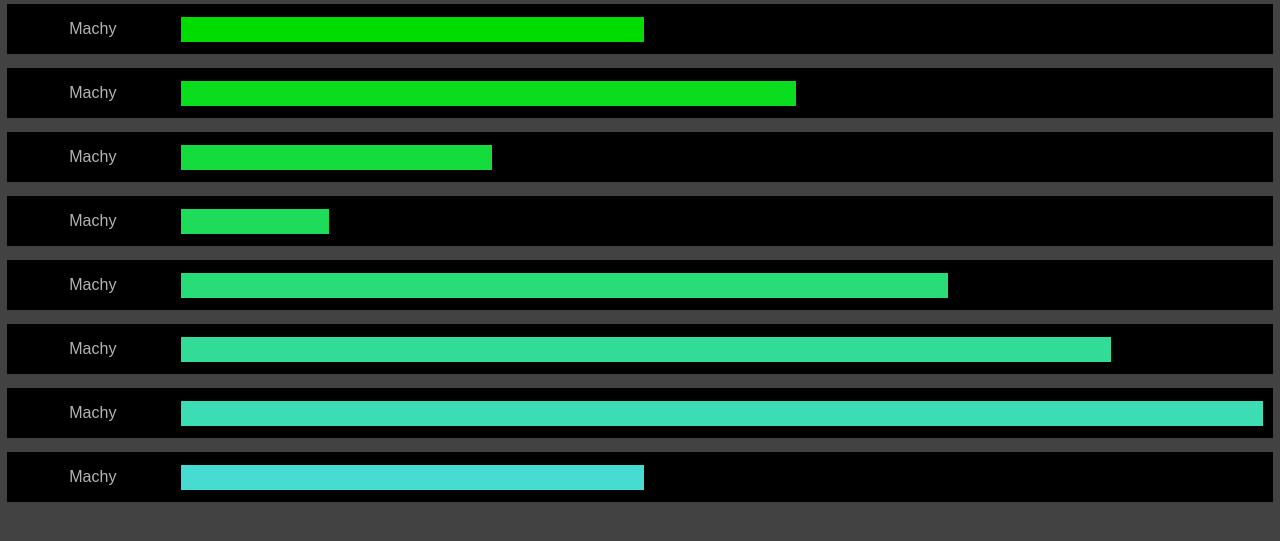
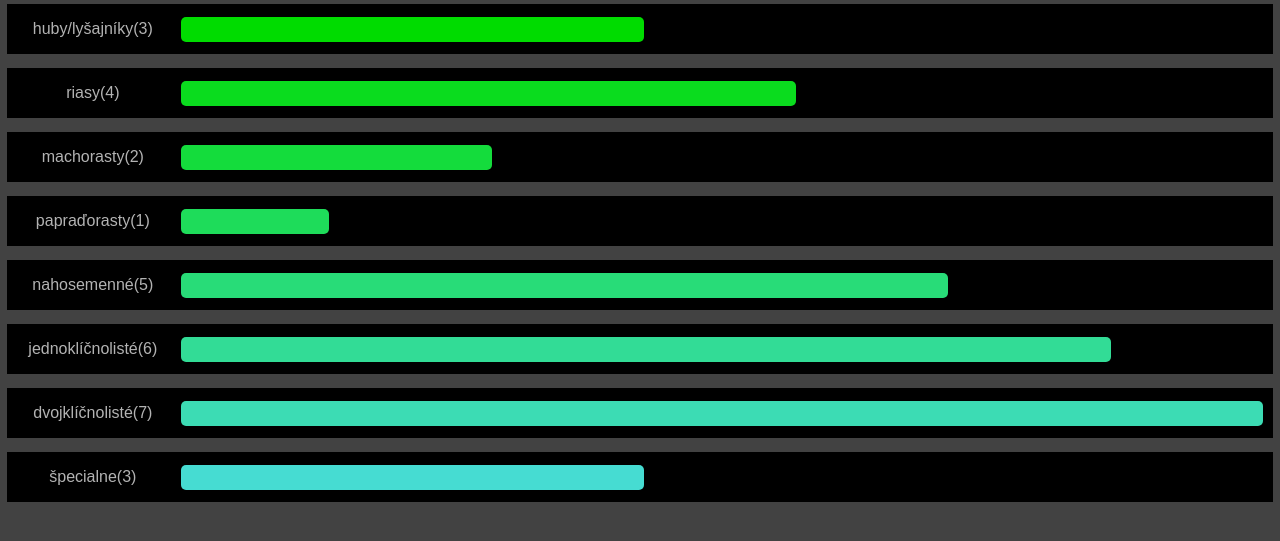
Before and after one commit to jozoforza/jozoforza.github.io, a plain HTML site: page graf.html in a window 1280 px wide. Shown: the part 73-614 px from the top of the page. Drawn offline with Linux system fonts and the light colour scheme.

Commit message:
graf animation

```diff
--- a/graf.js
+++ b/graf.js
@@ -1,27 +1,44 @@
 
 const hubygraf={
     pocet: 3,
+    name: "huby/lyšajníky",
+    graf: 0,
 }
 const riasygraf={
     pocet: 4,
+    name: "riasy",
+    graf: 0,
+
 }
 const machograf={
     pocet: 2,
+    name: "machorasty",
+    graf: 0,
 }
 const papragraf={
     pocet: 1,
+    name: "papraďorasty",
+    graf: 0,
 }
 const nahograf={
     pocet: 5,
+    name: "nahosemenné",
+    graf: 0,
 }
 const monograf={
     pocet: 6,
+    name: "jednoklíčnolisté",
+    graf: 0,
 }
 const digraf={
     pocet: 7,
+    name: "dvojklíčnolisté",
+    graf: 0,
 }
 const specialgraf={
     pocet: 3,
+    name: "špecialne",
+    graf: 0,
 }
 const stlpce=[hubygraf,riasygraf,machograf,papragraf,nahograf,monograf,digraf,specialgraf];
 
@@ -33,11 +50,11 @@ for(i=0;i<stlpce.length;i++){
     graf.innerHTML+=`
         <div class="cellTable">
 
-        <div class="grafText"> <p>Machy</p> </div>
+        <div class="grafText"> <p>${stlpce[i].name}(${stlpce[i].pocet})</p> </div>
 
-        <div  style="width: 100%;
+        <div id="${stlpce[i].name}" style="width: 100%;
             display: grid;
-            grid-template-columns: ${g+"%"} auto;
+            grid-template-columns: ${0+"%"} auto;
             margin-right: 8px;">
             <div class="stlpec" style="background: rgb(${i*10+","+220+","+i*30});"></div>
             <div class="Prazdno"></div>
@@ -45,3 +62,31 @@ for(i=0;i<stlpce.length;i++){
     `
 
 }
+
+//document.getElementById(stlpce[1].name).style.gridTemplateColumns = "50% auto";
+/*for(i=0;i<stlpce.length;i++){
+    let g=Math.round((stlpce[i].pocet/7)*100)
+
+}*/
+stepTime=20;
+let krok=0;
+dlzka = 0;
+
+function frame() {
+    if (dlzka == 100) {
+    clearInterval(id);
+    } else {
+        dlzka++;
+
+        for(i=0;i<stlpce.length;i++){
+
+                let krok=(Math.round((stlpce[i].pocet/7)*100))/100
+                document.getElementById(stlpce[i].name).style.gridTemplateColumns = krok+stlpce[i].graf+"% auto";
+                stlpce[i].graf=stlpce[i].graf+krok
+
+    }
+    }
+}
+
+
+    id = setInterval(frame, stepTime);
--- a/graf_tabulka.css
+++ b/graf_tabulka.css
@@ -16,6 +16,7 @@
     display: grid;
     grid-template-columns: 50% auto;
     margin-right: 8px;
+    transition: all 500ms ease;
 }
 
 
@@ -35,6 +36,10 @@
 .stlpec{
     height: 25px;
     margin: 2px;
+    border-bottom-right-radius: 5px;
+    border-top-right-radius: 5px;
+    border-bottom-left-radius: 5px;
+    border-top-left-radius: 5px;
 }
 #hubyGraf{
 
```
